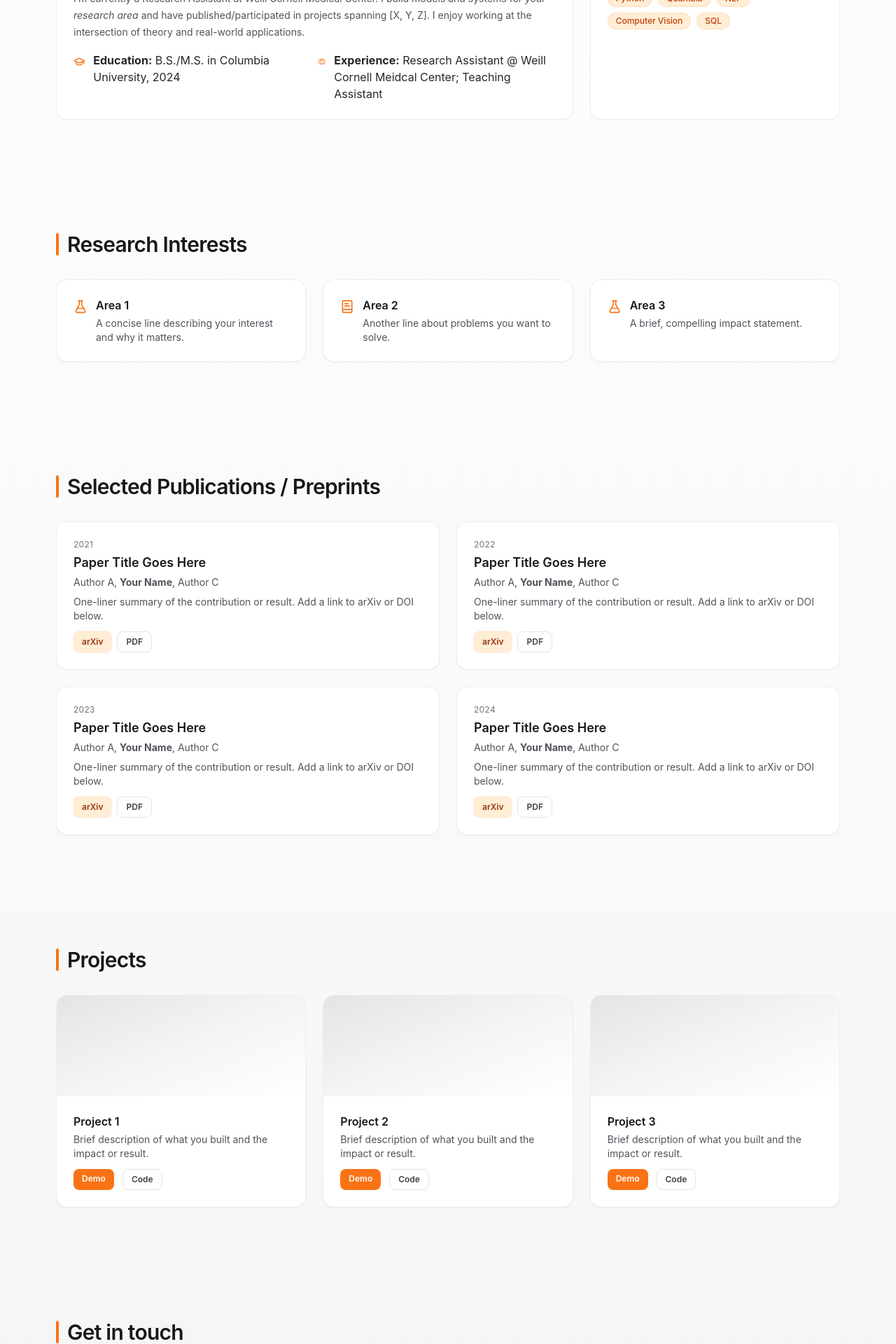
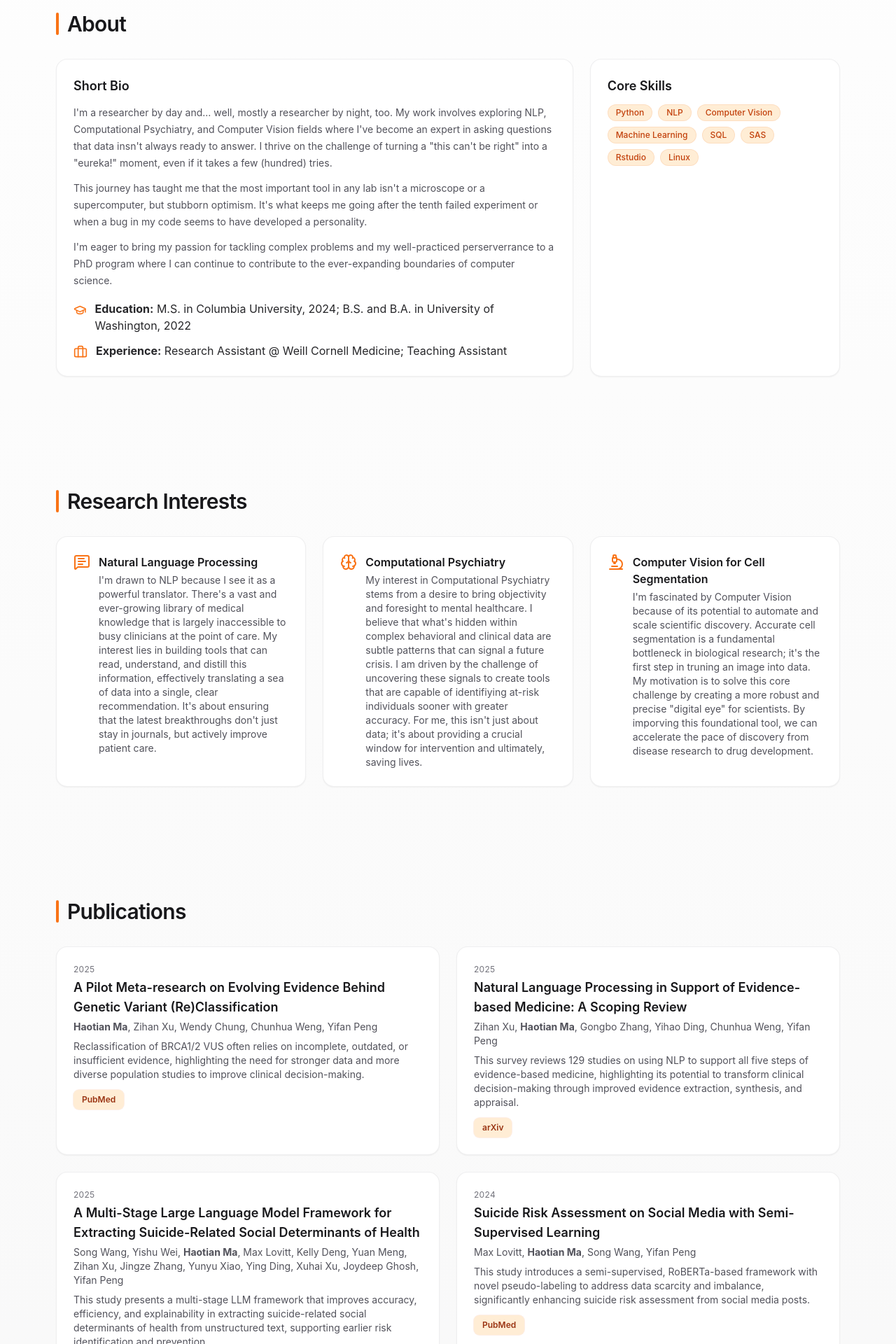
Before and after one commit to matthewma2022/matthewma2022.github.io, a React (Create React App) app: page / in a window 1280 px wide. Shown: the part 880-2800 px from the top of the page at 70% size. Built offline with nearby package versions, Linux system fonts and the light colour scheme.

Commit message:
半成品

```diff
--- a/src/App.tsx
+++ b/src/App.tsx
@@ -1,8 +1,10 @@
 import React from "react";
 import { motion } from "framer-motion";
-import { Mail, Download, Github, Linkedin, FileText, ArrowRight, GraduationCap, FlaskConical, BookText, Briefcase } from "lucide-react";
+import { Mail, Phone, Download, Github, Linkedin, FileText, ArrowRight, GraduationCap, FlaskConical, BookText, Briefcase, MapPin, Calendar, Link2 } from "lucide-react";
 
-import headshot from "./assets/headshot.png";
+import headshot from "./assets/headshot.jpg";
+import { EXPERIENCES } from "./Experiences";
+import { INTERESTS } from "./Interests";
 
 // This file is ready to drop into a React + TypeScript app as src/App.tsx
 // It uses TailwindCSS utility classes, framer-motion, and lucide-react icons.
@@ -56,8 +58,9 @@ export default function App() {
           </div>
           <nav className="hidden gap-6 text-sm font-medium text-zinc-700 sm:flex">
             <a href="#about" className="hover:text-zinc-900">About</a>
-            <a href="#research" className="hover:text-zinc-900">Research</a>
+            <a href="#research" className="hover:text-zinc-900">Research Interests</a>
             <a href="#publications" className="hover:text-zinc-900">Publications</a>
+            <a href="#profession" className="hover:text-zinc-900">Professional Experience</a>
             <a href="#projects" className="hover:text-zinc-900">Projects</a>
             <a href="#contact" className="hover:text-zinc-900">Contact</a>
           </nav>
@@ -91,8 +94,7 @@ export default function App() {
             {/* <Badge>PhD Application Portfolio</Badge> */}
             <h1 className="mt-4 text-4xl font-extrabold tracking-tight text-zinc-900 sm:text-5xl">Haotian(Matthew) Ma</h1>
             <p className="mt-4 max-w-prose text-zinc-600">
-              I’m an aspiring researcher focused on <span className={ACCENT.text}>[Your Field]</span>. My interests include
-              <strong> Topic A</strong>, <strong> Topic B</strong>, and <strong> Method C</strong>. I’m applying for Fall 2026 PhD programs.
+              My superpower is turning "it's not working" into "it's not working yet". Also, I can make coffee disappear.
             </p>
             <div className="mt-6 flex flex-wrap gap-3">
               <a
@@ -102,7 +104,7 @@ export default function App() {
                 Contact Me <ArrowRight className="h-4 w-4" />
               </a>
               <a
-                href="#selected"
+                href="#publications"
                 className="inline-flex items-center gap-2 rounded-xl border border-zinc-300 bg-white px-5 py-2.5 text-sm font-semibold text-zinc-900 shadow-sm hover:bg-zinc-50 focus:outline-none focus:ring-4 ring-zinc-300/60"
               >
                 See Selected Work
@@ -110,13 +112,13 @@ export default function App() {
             </div>
             <div className="mt-6 flex flex-wrap items-center gap-4 text-zinc-500">
               <a href="https://github.com/matthewma2022" target="_blank" rel="noreferrer" className="flex items-center gap-2 hover:text-zinc-800"><Github className="h-4 w-4" /> GitHub</a>
-              <a href="https://www.linkedin.com/" target="_blank" rel="noreferrer" className="flex items-center gap-2 hover:text-zinc-800"><Linkedin className="h-4 w-4" /> LinkedIn</a>
+              <a href="https://www.linkedin.com/in/haotian-matthew-ma/" target="_blank" rel="noreferrer" className="flex items-center gap-2 hover:text-zinc-800"><Linkedin className="h-4 w-4" /> LinkedIn</a>
               <a href="#cv" className="flex items-center gap-2 hover:text-zinc-800"><Download className="h-4 w-4" /> Download CV</a>
             </div>
           </div>
 
           <motion.div initial={{ opacity: 0, y: 20 }} whileInView={{ opacity: 1, y: 0 }} viewport={{ once: true }} transition={{ duration: 0.6 }}>
-            <div className="relative max-w-[260px] sm:max-w-[320px] w-full ml-auto">
+            <div className="relative max-w-[380px] sm:max-w-[450px] w-full ml-auto">
               <div className={`absolute -inset-4 -z-10 rounded-3xl blur-2xl ${ACCENT.bgSoft}`}></div>
               <div className="aspect-[4/5] w-full overflow-hidden rounded-3xl border border-zinc-200 bg-white shadow-md">
                 <img
@@ -136,21 +138,27 @@ export default function App() {
       {/* ABOUT */}
       <Section id="about" title="About">
         <div className="grid grid-cols-1 gap-6 sm:grid-cols-3">
-          <Card className="p-6 sm:col-span-2">
+          <Card className="p-6 sm:col-span-2 sm:min-h-[360px]">
             <h3 className="text-lg font-semibold text-zinc-900">Short Bio</h3>
             <p className="mt-3 text-sm leading-6 text-zinc-600">
-              I’m currently a Research Assistant at Weill Cornell Medical Center. I build models and systems for <em>your research area</em> and have
-              published/participated in projects spanning [X, Y, Z]. I enjoy working at the intersection of theory and real-world applications.
+              I'm a researcher by day and... well, mostly a researcher by night, too. My work involves exploring NLP, Computational Psychiatry, and Computer Vision fields where I've become an expert in asking questions that data insn't always ready to answer. {' '}
+              I thrive on the challenge of turning a "this can't be right" into a "eureka!" moment, even if it takes a few (hundred) tries.
             </p>
-            <ul className="mt-4 grid grid-cols-1 gap-3 sm:grid-cols-2">
-              <li className="flex items-start gap-3"><GraduationCap className={`${ACCENT.text} mt-1 h-5 w-5`} /><span><strong>Education:</strong> B.S./M.S. in Columbia University, 2024</span></li>
-              <li className="flex items-start gap-3"><Briefcase className={`${ACCENT.text} mt-1 h-5 w-5`} /><span><strong>Experience:</strong> Research Assistant @ Weill Cornell Meidcal Center; Teaching Assistant</span></li>
+            <p className="mt-3 text-sm leading-6 text-zinc-600">
+              This journey has taught me that the most important tool in any lab isn't a microscope or a supercomputer, but stubborn optimism. It's what keeps me going after the tenth failed experiment or when a bug in my code seems to have developed a personality.
+            </p>
+            <p className="mt-3 text-sm leading-6 text-zinc-600">
+              I'm eager to bring my passion for tackling complex problems and my well-practiced perserverrance to a PhD program where I can continue to contribute to the ever-expanding boundaries of computer science.
+            </p>
+            <ul className="mt-4 grid grid-cols-1 gap-3 sm:grid-cols-1">
+              <li className="flex items-start gap-3"><GraduationCap className={`${ACCENT.text} mt-1 h-5 w-5`} /><span><strong>Education:</strong> M.S. in Columbia University, 2024; B.S. and B.A. in University of Washington, 2022</span></li>
+              <li className="flex items-start gap-3"><Briefcase className={`${ACCENT.text} mt-1 h-5 w-5`} /><span><strong>Experience:</strong> Research Assistant @ Weill Cornell Medicine; Teaching Assistant</span></li>
             </ul>
           </Card>
           <Card className="p-6">
             <h3 className="text-lg font-semibold text-zinc-900">Core Skills</h3>
             <div className="mt-3 flex flex-wrap gap-2">
-              {["Python", "QuantLib", "NLP", "Computer Vision", "SQL"].map((s) => (
+              {["Python", "NLP", "Computer Vision", "Machine Learning", "SQL", "SAS", "Rstudio", "Linux"].map((s) => (
                 <Badge key={s}>{s}</Badge>
               ))}
             </div>
@@ -161,14 +169,13 @@ export default function App() {
       {/* RESEARCH INTERESTS */}
       <Section id="research" title="Research Interests">
         <div className="grid grid-cols-1 gap-6 sm:grid-cols-3">
-          {[
-            { icon: <FlaskConical className={`${ACCENT.text} h-5 w-5`} />, title: "Area 1", desc: "A concise line describing your interest and why it matters." },
-            { icon: <BookText className={`${ACCENT.text} h-5 w-5`} />, title: "Area 2", desc: "Another line about problems you want to solve." },
-            { icon: <FlaskConical className={`${ACCENT.text} h-5 w-5`} />, title: "Area 3", desc: "A brief, compelling impact statement." },
-          ].map((item, i) => (
+          {INTERESTS.map((item, i) => (
             <Card className="p-6" key={i}>
               <div className="flex items-start gap-3">
-                <div className="mt-1">{item.icon}</div>
+                <item.Icon
+                  size={24}
+                  className={`${ACCENT.text} shrink-0`}
+                />
                 <div>
                   <h4 className="text-base font-semibold text-zinc-900">{item.title}</h4>
                   <p className="mt-1 text-sm text-zinc-600">{item.desc}</p>
@@ -180,21 +187,100 @@ export default function App() {
       </Section>
 
       {/* PUBLICATIONS / SELECTED WORK */}
-      <Section id="publications" title="Selected Publications / Preprints">
+      <Section id="publications" title="Publications">
         <div className="grid grid-cols-1 gap-6 sm:grid-cols-2">
-          {[1, 2, 3, 4].map((i) => (
-            <Card key={i} className="p-6">
-              <p className="text-xs uppercase tracking-wide text-zinc-500">{`20${20 + i}`}</p>
-              <h4 className="mt-1 text-lg font-semibold text-zinc-900">Paper Title Goes Here</h4>
-              <p className="mt-1 text-sm text-zinc-600">Author A, <strong>Your Name</strong>, Author C</p>
-              <p className="mt-2 text-sm text-zinc-600">One-liner summary of the contribution or result. Add a link to arXiv or DOI below.</p>
-              <div className="mt-3 flex flex-wrap gap-2">
-                <a className={`inline-flex items-center gap-2 rounded-lg ${ACCENT.bgSoft} px-3 py-1.5 text-xs font-semibold text-orange-800 ring-1 ring-orange-600/10`} href="#" target="_blank" rel="noreferrer">arXiv</a>
-                <a className="inline-flex items-center gap-2 rounded-lg border border-zinc-200 px-3 py-1.5 text-xs font-semibold text-zinc-700 hover:bg-zinc-50" href="#" target="_blank" rel="noreferrer">PDF</a>
-              </div>
-            </Card>
-          ))}
+          <Card key="1" className="p-6">
+            <p className="text-xs uppercase tracking-wide text-zinc-500">{2025}</p>
+            <h4 className="mt-1 text-lg font-semibold text-zinc-900">A Pilot Meta-research on Evolving Evidence Behind Genetic Variant (Re)Classification</h4>
+            <p className="mt-1 text-sm text-zinc-600"><strong>Haotian Ma</strong>, Zihan Xu, Wendy Chung, Chunhua Weng, Yifan Peng</p>
+            <p className="mt-2 text-sm text-zinc-600">Reclassification of BRCA1/2 VUS often relies on incomplete, outdated, or insufficient evidence, highlighting the need for stronger data and more diverse population studies to improve clinical decision-making.</p>
+            <div className="mt-3 flex flex-wrap gap-2">
+              <a className={`inline-flex items-center gap-2 rounded-lg ${ACCENT.bgSoft} px-3 py-1.5 text-xs font-semibold text-orange-800 ring-1 ring-orange-600/10`} href="https://pubmed.ncbi.nlm.nih.gov/40775829/" target="_blank" rel="noreferrer">PubMed</a>
+            </div>
+          </Card>
+          <Card key="2" className="p-6">
+            <p className="text-xs uppercase tracking-wide text-zinc-500">{2025}</p>
+            <h4 className="mt-1 text-lg font-semibold text-zinc-900">Natural Language Processing in Support of Evidence-based Medicine: A Scoping Review</h4>
+            <p className="mt-1 text-sm text-zinc-600">Zihan Xu, <strong>Haotian Ma</strong>, Gongbo Zhang, Yihao Ding, Chunhua Weng, Yifan Peng</p>
+            <p className="mt-2 text-sm text-zinc-600">This survey reviews 129 studies on using NLP to support all five steps of evidence-based medicine, highlighting its potential to transform clinical decision-making through improved evidence extraction, synthesis, and appraisal.</p>
+            <div className="mt-3 flex flex-wrap gap-2">
+              <a className={`inline-flex items-center gap-2 rounded-lg ${ACCENT.bgSoft} px-3 py-1.5 text-xs font-semibold text-orange-800 ring-1 ring-orange-600/10`} href="https://arxiv.org/abs/2505.22280" target="_blank" rel="noreferrer">arXiv</a>
+            </div>
+          </Card>
+          <Card key="3" className="p-6">
+            <p className="text-xs uppercase tracking-wide text-zinc-500">{2025}</p>
+            <h4 className="mt-1 text-lg font-semibold text-zinc-900">A Multi-Stage Large Language Model Framework for Extracting Suicide-Related Social Determinants of Health</h4>
+            <p className="mt-1 text-sm text-zinc-600">Song Wang, Yishu Wei, <strong>Haotian Ma</strong>, Max Lovitt, Kelly Deng, Yuan Meng, Zihan Xu, Jingze Zhang, Yunyu Xiao, Ying Ding, Xuhai Xu, Joydeep Ghosh, Yifan Peng</p>
+            <p className="mt-2 text-sm text-zinc-600">This study presents a multi-stage LLM framework that improves accuracy, efficiency, and explainability in extracting suicide-related social determinants of health from unstructured text, supporting earlier risk identification and prevention.</p>
+            <div className="mt-3 flex flex-wrap gap-2">
+              <a className={`inline-flex items-center gap-2 rounded-lg ${ACCENT.bgSoft} px-3 py-1.5 text-xs font-semibold text-orange-800 ring-1 ring-orange-600/10`} href="https://www.arxiv.org/abs/2508.05003" target="_blank" rel="noreferrer">arXiv</a>
+            </div>
+          </Card>
+          <Card key="4" className="p-6">
+            <p className="text-xs uppercase tracking-wide text-zinc-500">{2024}</p>
+            <h4 className="mt-1 text-lg font-semibold text-zinc-900">Suicide Risk Assessment on Social Media with Semi-Supervised Learning</h4>
+            <p className="mt-1 text-sm text-zinc-600">Max Lovitt, <strong>Haotian Ma</strong>, Song Wang, Yifan Peng</p>
+            <p className="mt-2 text-sm text-zinc-600">This study introduces a semi-supervised, RoBERTa-based framework with novel pseudo-labeling to address data scarcity and imbalance, significantly enhancing suicide risk assessment from social media posts.</p>
+            <div className="mt-3 flex flex-wrap gap-2">
+              <a className={`inline-flex items-center gap-2 rounded-lg ${ACCENT.bgSoft} px-3 py-1.5 text-xs font-semibold text-orange-800 ring-1 ring-orange-600/10`} href="https://pubmed.ncbi.nlm.nih.gov/39896202/" target="_blank" rel="noreferrer">PubMed</a>
+            </div>
+          </Card>
         </div>
+      </Section>
+
+      {/* PROFESSIONAL EXPERIENCE */}
+      <Section id="profession" title="Professional Experience">
+        <Card className="p-6">
+          <ol className="relative border-l border-zinc-200">
+            {EXPERIENCES.map((job, idx) => (
+              <li key={idx} className="relative ml-8 py-4">
+                {/* timeline dot */}
+                <span className={`absolute -left-4 top-5 h-3 w-3 rounded-full ${ACCENT?.bg ?? "bg-orange-500"} ring-4 ring-white`} />
+
+                {/* header line */}
+                <div className="flex flex-wrap items-baseline justify-between gap-x-3">
+                  <h3 className="text-base font-semibold text-zinc-900">
+                    {job.role} <span className="text-zinc-400">-</span>{" "}
+                    {job.company}
+                  </h3>
+                  <div className="flex items-center gap-1 text-xs text-zinc-500">
+                    <Calendar className="h-4 w-4" />
+                    <span>
+                      {job.start} — {job.end}
+                    </span>
+                  </div>
+                </div>
+
+                {/* location */}
+                <div className="mt-1 flex items-center gap-1 text-xs text-zinc-500">
+                  <MapPin className="h-4 w-4" />
+                  <span>{job.location}</span>
+                </div>
+
+                {/* bullets */}
+                <ul className="mt-3 list-disc space-y-2 pl-5 text-sm text-zinc-700">
+                  {job.points.map((p, i) => (
+                    <li key={i}>{p}</li>
+                  ))}
+                </ul>
+
+                {/* tags */}
+                {job.skills?.length ? (
+                  <div className="mt-3 flex flex-wrap gap-2">
+                    {job.skills.map((s) => (
+                      <span
+                        key={s}
+                        className="inline-flex items-center rounded-full bg-zinc-100 px-2.5 py-1 text-xs font-medium text-zinc-700 ring-1 ring-inset ring-zinc-200"
+                      >
+                        {s}
+                      </span>
+                    ))}
+                  </div>
+                ) : null}
+              </li>
+            ))}
+          </ol>
+        </Card>
       </Section>
 
       {/* PROJECTS */}
@@ -235,8 +321,9 @@ export default function App() {
                   <Mail className={`${ACCENT.text} h-4 w-4`} />
                   matthewma2022@gmail.com
                 </a>
+                <a target="_blank" rel="noreferrer" className="inline-flex items-center gap-2 text-zinc-700 hover:text-zinc-900"><Phone className={`${ACCENT.text} h-4 w-4`} /> (206) 696-6842</a>
                 <a href="https://github.com/matthewma2022" target="_blank" rel="noreferrer" className="inline-flex items-center gap-2 text-zinc-700 hover:text-zinc-900"><Github className={`${ACCENT.text} h-4 w-4`} /> github.com/matthewma2022</a>
-                <a href="https://www.linkedin.com/" target="_blank" rel="noreferrer" className="inline-flex items-center gap-2 text-zinc-700 hover:text-zinc-900"><Linkedin className={`${ACCENT.text} h-4 w-4`} /> linkedin.com/in/yourhandle</a>
+                <a href="https://www.linkedin.com/in/haotian-matthew-ma/" target="_blank" rel="noreferrer" className="inline-flex items-center gap-2 text-zinc-700 hover:text-zinc-900"><Linkedin className={`${ACCENT.text} h-4 w-4`} /> linkedin.com/in/haotian-matthew-ma</a>
               </div>
             </div>
             <form className="grid grid-cols-1 gap-4">
--- /dev/null
+++ b/src/Experiences.tsx
@@ -0,0 +1,28 @@
+export const EXPERIENCES = [
+  {
+    role: "Research Assistant",
+    company: "Weill Cornell Medical Center",
+    location: "New York, NY",
+    start: "2024",
+    end: "Present",
+    points: [
+      "Built NLP pipelines for biomedical text (entity extraction, classification, retrieval).",
+      "Developed LLM-assisted annotation / weak supervision workflows for faster dataset curation.",
+      "Collaborated with clinicians; maintained reproducible experiments with clear reports and tests.",
+    ],
+    skills: ["Python", "PyTorch", "Hugging Face", "NLP", "LLMs"],
+  },
+  {
+    role: "Teaching Assistant",
+    company: "Columbia University",
+    location: "New York, NY",
+    start: "2023",
+    end: "2024",
+    points: [
+      "Led weekly recitations and office hours; created concise review materials.",
+      "Designed and graded programming assignments with detailed, actionable feedback.",
+    ],
+    skills: ["Teaching", "Python", "Machine Learning"],
+  },
+  // Add more roles here…
+] as const;
--- /dev/null
+++ b/src/Interests.tsx
@@ -0,0 +1,45 @@
+// src/data/interests.tsx
+import type { LucideIcon } from "lucide-react";
+import { MessageSquareText, Brain, Microscope } from "lucide-react";
+
+export type Interest = {
+    Icon: LucideIcon;
+    title: string;
+    desc: string;
+};
+
+export const INTERESTS: readonly Interest[] = [
+    {
+        Icon: MessageSquareText,
+        title: "Natural Language Processing",
+        desc: `
+        I'm drawn to NLP because I see it as a powerful translator. There's a vast and ever-growing
+        library of medical knowledge that is largely inaccessible to busy clinicians at the point of care.
+        My interest lies in building tools that can read, understand, and distill this information,
+        effectively translating a sea of data into a single, clear recommendation. It's about ensuring
+        that the latest breakthroughs don't just stay in journals, but actively improve patient care.
+        `.trim(),
+    },
+    {
+        Icon: Brain,
+        title: "Computational Psychiatry",
+        desc: `
+        My interest in Computational Psychiatry stems from a desire to bring objectivity and foresight to
+        mental healthcare. I believe that what's hidden within complex behavioral and clinical data are subtle patterns
+        that can signal a future crisis. I am driven by the challenge of uncovering these signals to create tools
+        that are capable of identifiying at-risk individuals sooner with greater accuracy. For me, this isn't just about
+        data; it's about providing a crucial window for intervention and ultimately, saving lives.
+        `.trim(),
+    },
+    {
+        Icon: Microscope,
+        title: "Computer Vision for Cell Segmentation",
+        desc: `
+        I'm fascinated by Computer Vision because of its potential to automate and scale scientific discovery.
+        Accurate cell segmentation is a fundamental bottleneck in biological research; it's the first step in truning an image
+        into data. My motivation is to solve this core challenge by creating a more robust and precise
+        "digital eye" for scientists. By imporving this foundational tool, we can accelerate the pace of discovery
+        from disease research to drug development.
+        `.trim(),
+    },
+] as const;
```
Also changed, not shown: src/assets/headshot.jpg (added), src/assets/headshot.png (deleted).
